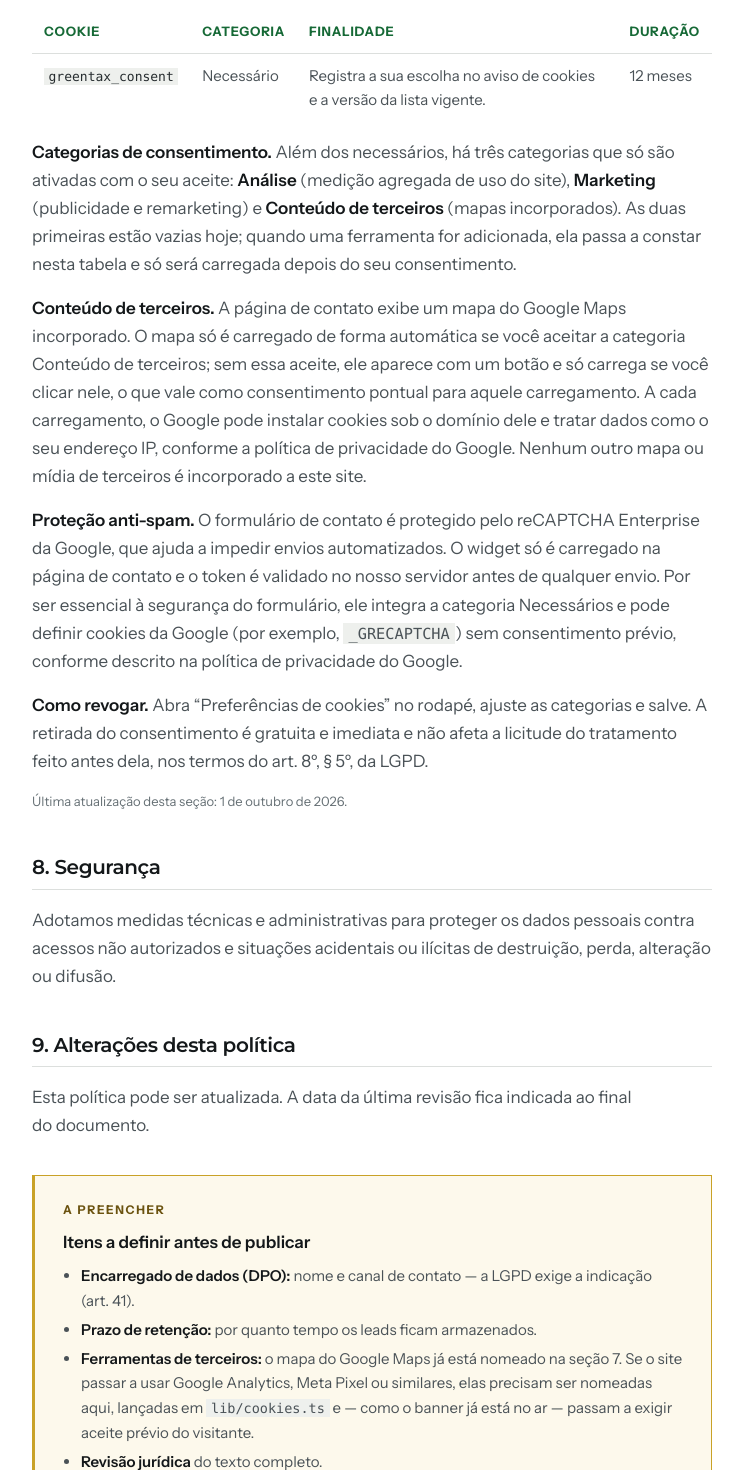
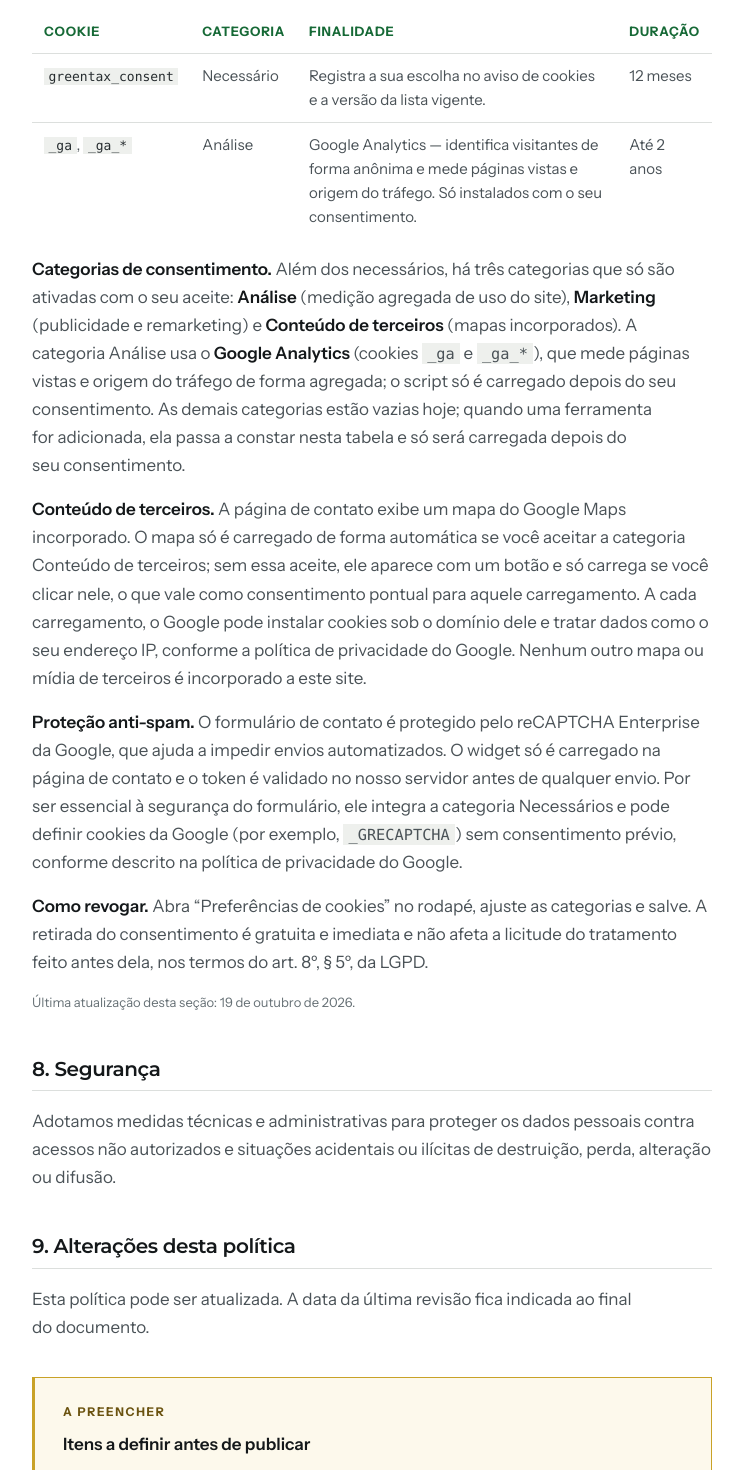
Before and after one commit to dvolvtributario/Greentax, a Next.js app: page /politica-de-privacidade in a window 1280 px wide. Shown: the part 2260-3730 px from the top of the page, without its empty margins (268-1011 px from the left). Built offline with nearby package versions, Linux system fonts and the light colour scheme.

Commit message:
GA4 integrado ao consentimento do usuário

```diff
--- a/app/layout.tsx
+++ b/app/layout.tsx
@@ -88,11 +88,11 @@ const csp = [
   "default-src 'self'",
   "base-uri 'self'",
   "object-src 'none'",
-  "script-src 'self' 'unsafe-inline' https://www.google.com https://www.gstatic.com",
+  "script-src 'self' 'unsafe-inline' https://www.google.com https://www.gstatic.com https://www.googletagmanager.com",
   "style-src 'self' 'unsafe-inline'",
-  "img-src 'self' data: blob: https://www.google.com https://www.gstatic.com",
+  "img-src 'self' data: blob: https://www.google.com https://www.gstatic.com https://www.googletagmanager.com https://www.google-analytics.com",
   "font-src 'self' data: https://fonts.gstatic.com",
-  "connect-src 'self' https://hook.us2.make.com https://www.google.com https://www.gstatic.com",
+  "connect-src 'self' https://hook.us2.make.com https://www.google.com https://www.gstatic.com https://www.googletagmanager.com https://www.google-analytics.com",
   "frame-src https://www.google.com https://www.gstatic.com https://maps.google.com",
   "worker-src 'self' blob:",
   "form-action 'self'",
--- a/app/politica-de-privacidade/page.tsx
+++ b/app/politica-de-privacidade/page.tsx
@@ -126,6 +126,18 @@ export default function PoliticaDePrivacidade() {
                   </td>
                   <td>12 meses</td>
                 </tr>
+                <tr>
+                  <td>
+                    <code>_ga</code>, <code>_ga_*</code>
+                  </td>
+                  <td>Análise</td>
+                  <td>
+                    Google Analytics — identifica visitantes de forma anônima e
+                    mede páginas vistas e origem do tráfego. Só instalados com o
+                    seu consentimento.
+                  </td>
+                  <td>Até 2 anos</td>
+                </tr>
               </tbody>
             </table>
           </div>
@@ -135,10 +147,13 @@ export default function PoliticaDePrivacidade() {
             há três categorias que só são ativadas com o seu aceite:{" "}
             <strong>Análise</strong> (medição agregada de uso do site),{" "}
             <strong>Marketing</strong> (publicidade e remarketing) e{" "}
-            <strong>Conteúdo de terceiros</strong> (mapas incorporados). As
-            duas primeiras estão vazias hoje; quando uma ferramenta for
-            adicionada, ela passa a constar nesta tabela e só será carregada
-            depois do seu consentimento.
+            <strong>Conteúdo de terceiros</strong> (mapas incorporados). A
+            categoria Análise usa o <strong>Google Analytics</strong> (cookies{" "}
+            <code>_ga</code> e <code>_ga_*</code>), que mede páginas vistas e
+            origem do tráfego de forma agregada; o script só é carregado depois
+            do seu consentimento. As demais categorias estão vazias hoje;
+            quando uma ferramenta for adicionada, ela passa a constar nesta
+            tabela e só será carregada depois do seu consentimento.
           </p>
           <p>
             <strong>Conteúdo de terceiros.</strong> A página de contato exibe
@@ -168,7 +183,7 @@ export default function PoliticaDePrivacidade() {
             dela, nos termos do art. 8º, § 5º, da LGPD.
           </p>
           <p className={estilos.atualizacao}>
-            Última atualização desta seção: 1 de outubro de 2026.
+            Última atualização desta seção: 19 de outubro de 2026.
           </p>
 
           <h2>8. Segurança</h2>
@@ -196,10 +211,10 @@ export default function PoliticaDePrivacidade() {
               armazenados.
             </li>
             <li>
-              <strong>Ferramentas de terceiros:</strong> o mapa do Google Maps já
-              está nomeado na seção 7. Se o site passar a usar Google Analytics,
-              Meta Pixel ou similares, elas precisam ser nomeadas aqui, lançadas
-              em <code>lib/cookies.ts</code> e — como o banner já está no ar —
+              <strong>Ferramentas de terceiros:</strong> o mapa do Google Maps e
+              o Google Analytics já estão nomeados na seção 7. Meta Pixel ou
+              similares, se adicionados, precisam ser nomeados aqui, lançados em{" "}
+              <code>lib/cookies.ts</code> e — como o banner já está no ar —
               passam a exigir aceite prévio do visitante.
             </li>
             <li>
--- a/components/cookies/ScriptsConsentimento.tsx
+++ b/components/cookies/ScriptsConsentimento.tsx
@@ -1,5 +1,6 @@
 "use client";
 
+import { Fragment } from "react";
 import Script from "next/script";
 import { scriptsPorCategoria } from "@/lib/cookies";
 import { useConsentimento } from "./useConsentimento";
@@ -21,7 +22,20 @@ export function ScriptsConsentimento() {
   return (
     <>
       {autorizados.map((script) => (
-        <Script key={script.id} src={script.src} strategy="afterInteractive" />
+        <Fragment key={script.id}>
+          {script.codigo && (
+            <Script id={`${script.id}-config`} strategy="afterInteractive">
+              {script.codigo}
+            </Script>
+          )}
+          {script.src && (
+            <Script
+              id={script.id}
+              src={script.src}
+              strategy="afterInteractive"
+            />
+          )}
+        </Fragment>
       ))}
     </>
   );
--- a/lib/cookies.ts
+++ b/lib/cookies.ts
@@ -8,7 +8,10 @@ export type Preferencias = Record<Categoria, boolean>;
 
 export type ScriptConsentido = {
   id: string;
-  src: string;
+  /** URL do script externo. Pode ser omitido se houver apenas código inline. */
+  src?: string;
+  /** Código JavaScript inline (executado depois do src, se houver). */
+  codigo?: string;
   categoria: Exclude<Categoria, "necessarios">;
 };
 
@@ -16,7 +19,7 @@ export const COOKIE_CONSENTIMENTO = "greentax_consent";
 
 export const DURACAO_CONSENTIMENTO = 60 * 60 * 24 * 365;
 
-export const VERSAO_POLITICA = "2026-09-2";
+export const VERSAO_POLITICA = "2026-10-1";
 
 export const PREFERENCIAS_PADRAO: Preferencias = {
   necessarios: true,
@@ -46,8 +49,8 @@ export const CATEGORIAS: CategoriaInfo[] = [
     id: "analise",
     titulo: "Análise",
     descricao:
-      "Medem como o site é usado — páginas vistas, origem do tráfego — de forma agregada. Nenhuma ferramenta está ativa hoje; quando houver, só carrega depois do seu aceite.",
-    cookies: [],
+      "Medem como o site é usado — páginas vistas, origem do tráfego — de forma agregada. Usamos o Google Analytics; só carrega depois do seu aceite.",
+    cookies: ["_ga", "_ga_* (Google Analytics)"],
     obrigatoria: false,
   },
   {
@@ -68,11 +71,25 @@ export const CATEGORIAS: CategoriaInfo[] = [
   },
 ];
 
+export const GA_ID = "G-J0LPGRNEGG";
+
 export const scriptsPorCategoria: Record<
   Exclude<Categoria, "necessarios">,
   ScriptConsentido[]
 > = {
-  analise: [],
+  analise: [
+    {
+      id: "ga4",
+      src: `https://www.googletagmanager.com/gtag/js?id=${GA_ID}`,
+      codigo: `
+        window.dataLayer = window.dataLayer || [];
+        function gtag(){dataLayer.push(arguments);}
+        gtag('js', new Date());
+        gtag('config', '${GA_ID}');
+      `,
+      categoria: "analise",
+    },
+  ],
   marketing: [],
   terceiros: [],
 };
```
